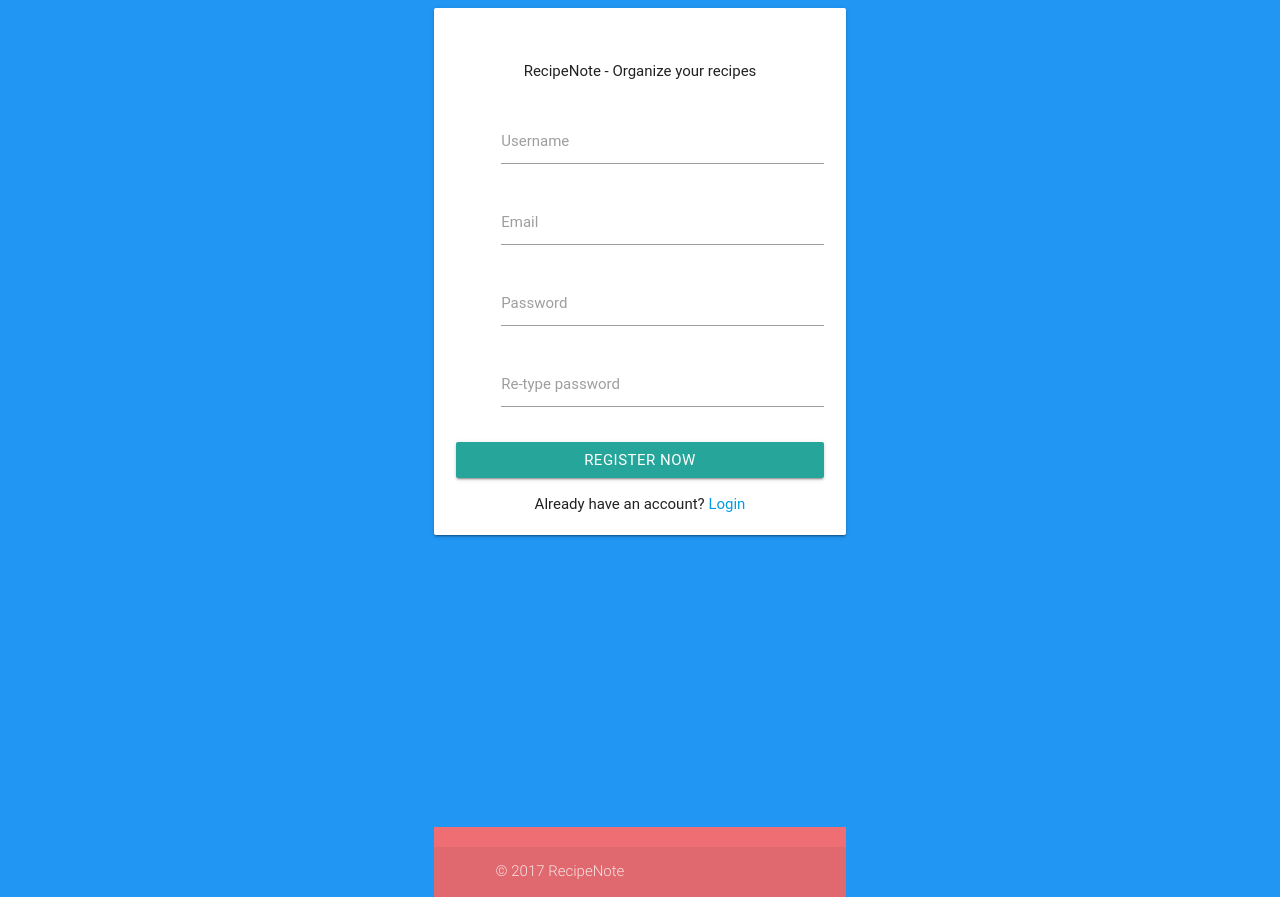
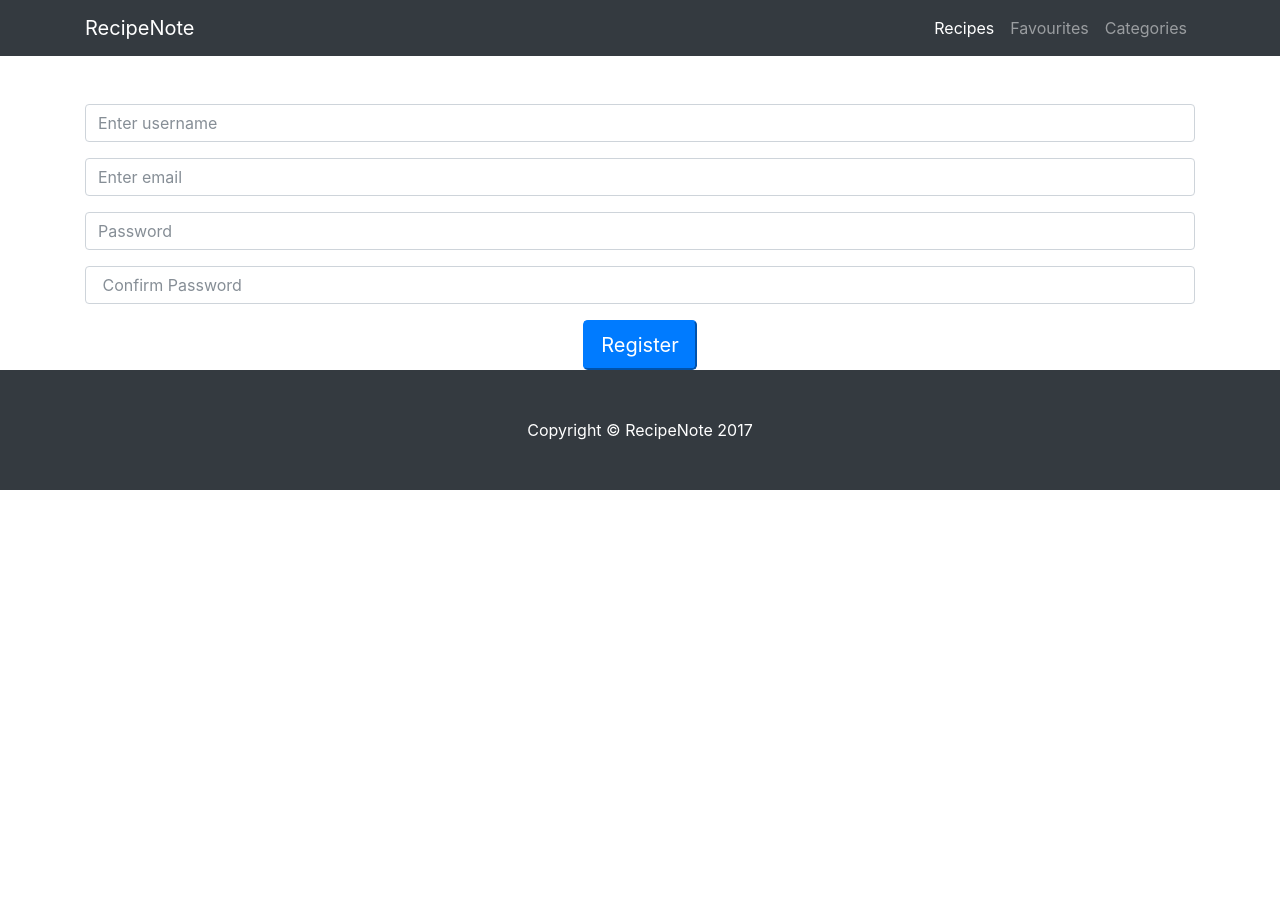
Before and after one commit to probuse/RecipeNote, a Flask app: template templates/register.html in a window 1280 px wide. After the commit the page ends 490 px from the top, so only its background shows below. Run offline with Flask 2, Linux system fonts and the light colour scheme; the template is opened without the code that fills it, so the values that code supplies are empty; some libraries are stand-ins or nearby versions; some web fonts are replaced.

Commit message:
added new code to render the register page using bootstrap

```diff
--- a/templates/register.html
+++ b/templates/register.html
@@ -1,129 +1,19 @@
-<!DOCTYPE html>
-<html lang="en">
-<head>
-  <meta http-equiv="Content-Type" content="text/html; charset=UTF-8">
-  <meta name="viewport" content="width=device-width, initial-scale=1, maximum-scale=1.0, user-scalable=no">
-  <meta http-equiv="X-UA-Compatible" content="IE=edge">
-  <title>RecipeNote</title>
-  <!-- CORE CSS-->
-
-  <link rel="stylesheet" href="https://cdnjs.cloudflare.com/ajax/libs/materialize/0.97.1/css/materialize.min.css">
-
-<style type="text/css">
-html,
-body {
-    height: 100%;
-}
-html {
-    display: table;
-    margin: auto;
-}
-body {
-    display: table-cell;
-    vertical-align: middle;
-}
-.margin {
-  margin: 0 !important;
-}
-</style>
-
-</head>
-
-<body class="blue">
-
-
-  <div id="login-page" class="row">
-    <div class="col s12 z-depth-6 card-panel">
-      <form class="login-form">
-        <div class="row">
-          <div class="input-field col s12 center">
-            <img src="#" alt="" class="responsive-img valign profile-image-login">
-            <p class="center login-form-text">RecipeNote - Organize your recipes</p>
-          </div>
-        </div>
-        <div class="row margin">
-          <div class="input-field col s12">
-            <i class="mdi-social-person-outline prefix"></i>
-            <input id="username" type="text" class="validate">
-            <label for="username" class="center-align">Username</label>
-          </div>
-        </div>
-        <div class="row margin">
-          <div class="input-field col s12">
-            <i class="mdi-communication-email prefix"></i>
-            <input id="email" type="email" class="validate">
-            <label for="email" class="center-align">Email</label>
-          </div>
-        </div>
-        <div class="row margin">
-          <div class="input-field col s12">
-            <i class="mdi-action-lock-outline prefix"></i>
-            <input id="password" type="password" class="validate">
-            <label for="password">Password</label>
-          </div>
-        </div>
-        <div class="row margin">
-          <div class="input-field col s12">
-            <i class="mdi-action-lock-outline prefix"></i>
-            <input id="password-again" type="password">
-            <label for="password-again">Re-type password</label>
-          </div>
-        </div>
-        <div class="row">
-          <div class="input-field col s12">
-            <a href="register.html" class="btn waves-effect waves-light col s12">Register Now</a>
-          </div>
-          <div class="input-field col s12">
-            <p class="margin center medium-small sign-up">Already have an account? <a href="/login">Login</a></p>
-          </div>
-        </div>
-      </form>
+{% extends "base.html" %}
+{% block content %}
+<br><br>
+<form>
+    <div class="form-group">
+        <input type="text" class="form-control" id="username" placeholder="Enter username" required>
     </div>
-  </div>
-
-
-  <center>
-    <script async src="//pagead2.googlesyndication.com/pagead/js/adsbygoogle.js"></script>
-<!-- Post Page - Responsive -->
-<ins class="adsbygoogle"
-     style="display:inline-block;width:300px;height:250px"
-     data-ad-client="ca-pub-5104998679826243"
-     data-ad-slot="3470684978"></ins>
-<script>
-(adsbygoogle = window.adsbygoogle || []).push({});
-</script>
-</center>
-
-  <!-- ================================================
-    Scripts
-    ================================================ -->
-
-  <!-- jQuery Library -->
- <script type="text/javascript" src="//ajax.googleapis.com/ajax/libs/jquery/1.11.2/jquery.min.js"></script>
-  <!--materialize js-->
-  <script src="https://cdnjs.cloudflare.com/ajax/libs/materialize/0.97.1/js/materialize.min.js"></script>
-
-
-
-  <script>
-  (function(i,s,o,g,r,a,m){i['GoogleAnalyticsObject']=r;i[r]=i[r]||function(){
-  (i[r].q=i[r].q||[]).push(arguments)},i[r].l=1*new Date();a=s.createElement(o),
-  m=s.getElementsByTagName(o)[0];a.async=1;a.src=g;m.parentNode.insertBefore(a,m)
-  })(window,document,'script','//www.google-analytics.com/analytics.js','ga');
-
-  ga('create', 'UA-27820211-3', 'auto');
-  ga('send', 'pageview');
-
-</script><script src="//load.sumome.com/" data-sumo-site-id="1cf2c3d548b156a57050bff06ee37284c67d0884b086bebd8e957ca1c34e99a1" async="async"></script>
-
-
-   <footer class="page-footer">
-          <div class="footer-copyright">
-            <div class="container">
-            © 2017 RecipeNote
-            </div>
-          </div>
-  </footer>
-</body>
-
-</html>
+    <div class="form-group">
+      <input type="email" class="form-control" id="exampleInputEmail1" placeholder="Enter email" required>
+    </div>
+    <div class="form-group">
+      <input type="password" class="form-control" id="exampleInputPassword1" placeholder="Password" required>
+    </div>
+    <div class="form-group">
+        <input type="password" class="form-control" id="exampleInputPassword1" placeholder=" Confirm Password" required>
+    </div>
+    <div class="text-center"><button class="btn-primary btn-lg">Register</button></div>
+</form>
+{% endblock %}
```
